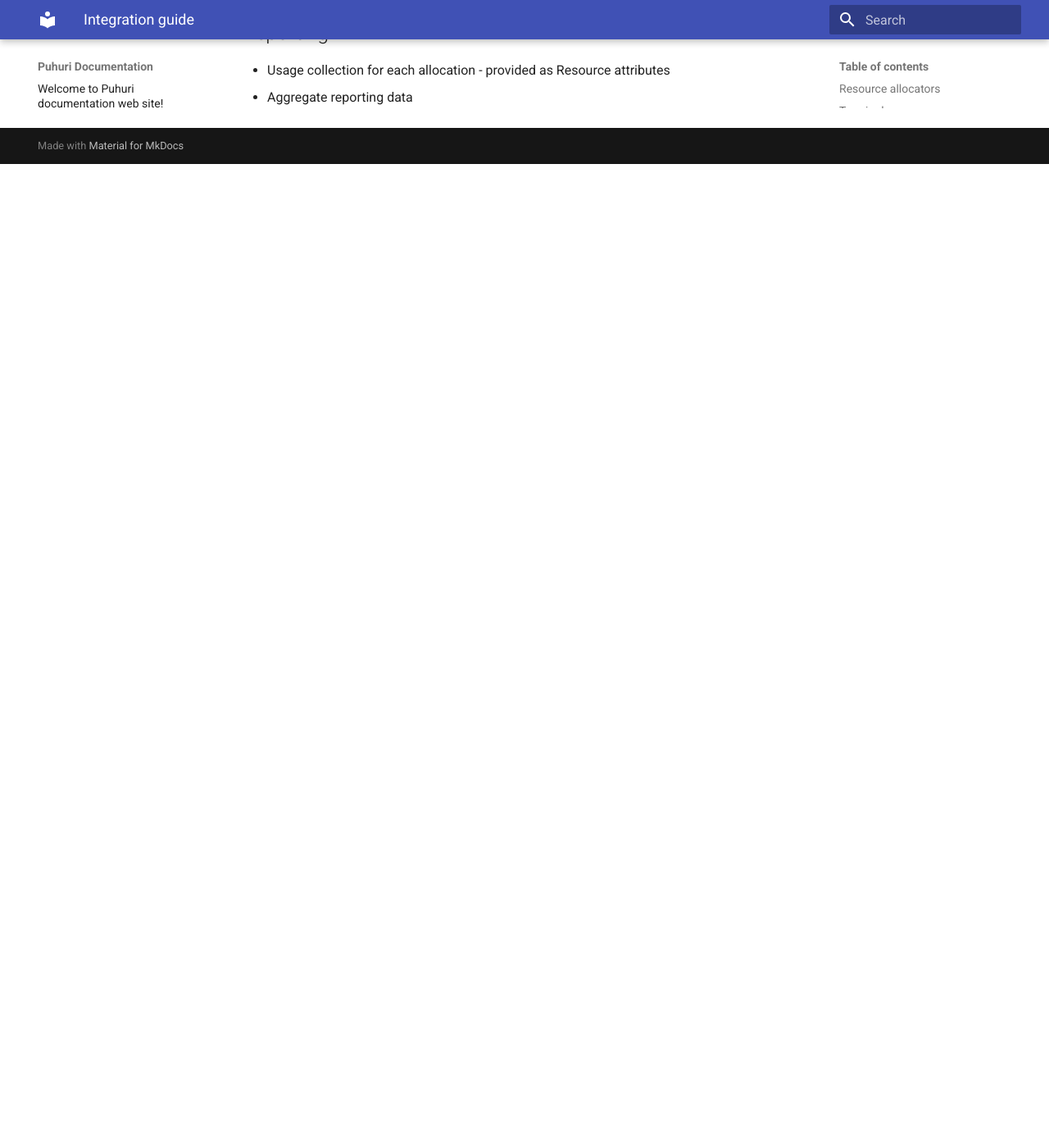
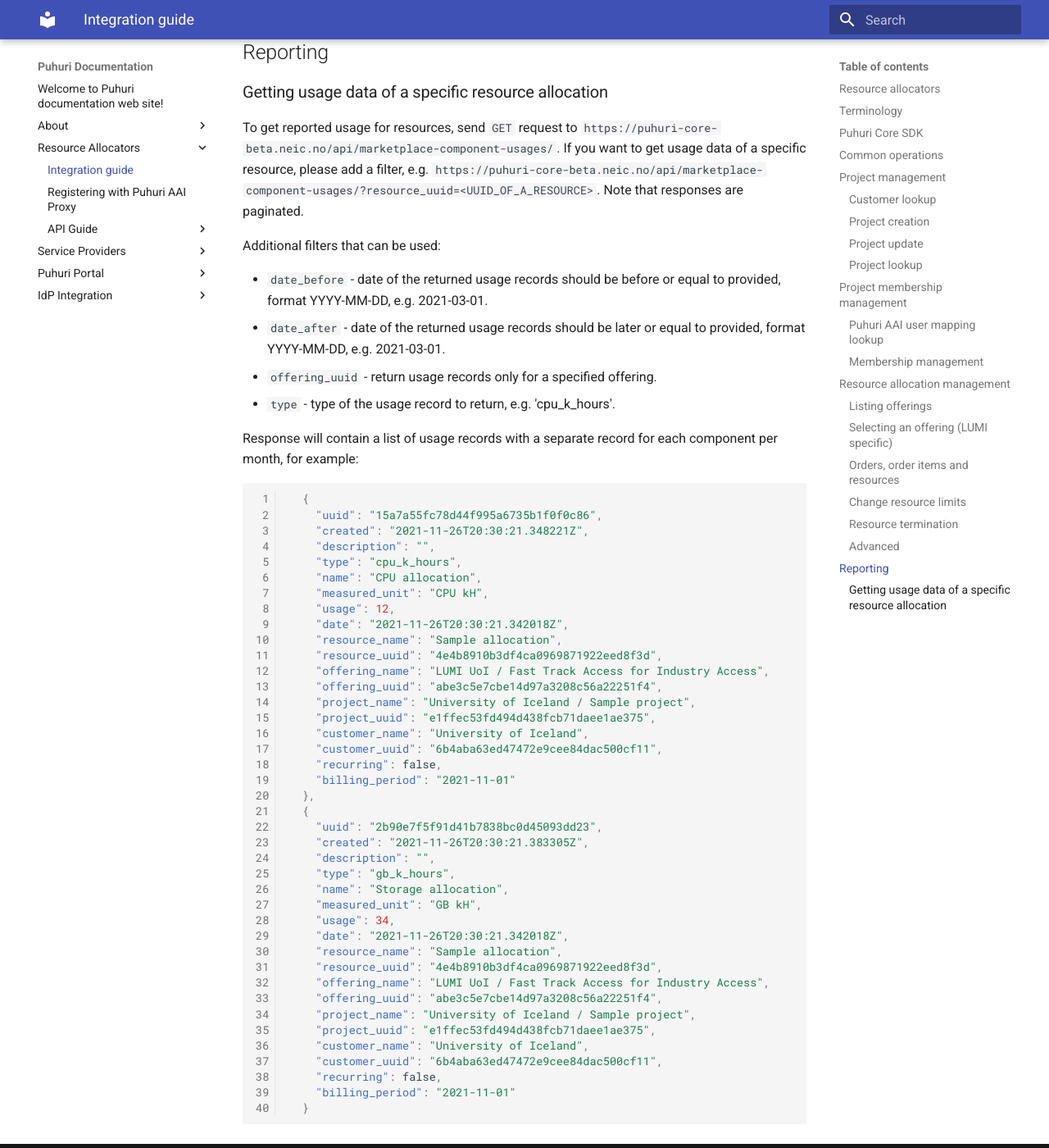
Before and after one commit to neicnordic/puhuri-web, an MkDocs documentation site: the page built from docs/resource-allocators.md, in a window 1280 px wide and 1400 px high, scrolled down 7710 px. Shown: the whole window at 82% size. Built offline with MkDocs 1.6.1 and Material for MkDocs 9.7.7, drawn with Linux system fonts in a browser that asks for light colours; before the commit the page ends 7910 px from its top, so only the background shows below that; some of the changed text lies outside the part shown.

Commit message:
Add guide for getting usage reporting for resources

````diff
--- a/docs/resource-allocators.md
+++ b/docs/resource-allocators.md
@@ -15,13 +15,11 @@ Resource allocator is expected to:
 Puhuri Core is based on [Waldur](https://github.com/waldur/waldur-mastermind/) orchestrator and as such some of the APIs
 use a different naming than agreed in Puhuri. Below is a mapping to reduce confusion.
 
-
 | Puhuri      | API / Waldur    |
 | ----------- | --------------- |
 | Resource    |  Offering       |
 | Resource component | Offering component |
 | Allocation  | Resource        |
-
 
 ## Puhuri Core SDK
 
@@ -30,6 +28,7 @@ If you are integrating a python-based application, you might find useful a [pyth
 ## Common operations
 
 Almost all operations require authentication. Authentication process is a two-step:
+
 1. Generation of authentication token using [Authentication API](API guide/authentication.md).
 2. Passing that token in the Authorization header along with all other REST API calls.
 
@@ -41,6 +40,7 @@ to see how a full traversal can be done.
 ## Project management
 
 ### Customer lookup
+
 Puhuri Core implements a multi-tenant model to allow different organizations to allocate shared resources simultaneously
 and independently from each other. Each such organizaton is a customer of Puhuri Core and is able to create its own
 projects. Project allows us to create new allocations as well as connect users with the project.
@@ -55,8 +55,8 @@ Examples:
 
 - [API call for customer lookup](API guide/project.md#lookup-allocator-customers-available-to-a-user)
 
+### Project creation
 
-### Project creation
 In order to create a new project in an organization, user needs to provide the following fields:
 
 - **`customer`** - URL of the project's organization
@@ -83,6 +83,7 @@ Examples:
 - [API call for project update](API guide/project.md#update-an-existing-project)
 
 ### Project lookup
+
 User can list projects and filter them using the following query parameters:
 
 - `name` - project's name (uses 'contains' logic for lookup)
@@ -151,7 +152,6 @@ Examples:
 - [API call for removing members from a project](API guide/project-permissions.md#removal-of-members-from-a-project)
 - [API call to listing project permissions](API guide/project-permissions.md#project-members-permissions-allocation)
 
-
 ## Resource allocation management
 
 Creating and managing resource allocations in Puhuri Core follows ordering logic.
@@ -185,7 +185,6 @@ API examples:
 
 - [Getting a list of offerings available for allocation](API guide/resource-allocation-management.md#getting-a-list-of-offerings)
 
-
 ### Selecting an offering (LUMI specific)
 
 In case of LUMI allocation, there are several offerings available for each allocator corresponding to the
@@ -206,7 +205,8 @@ Each of the offering will include a single plan.
 
 Full details of the Offering contain expected attributes that should be passed when creating an allocation.
 
-### Orders, order items and resources.
+### Orders, order items and resources
+
 To create a new allocation, an order must be created contain order item with requested attributes: project
 as well as details about the allocations.
 
@@ -249,8 +249,8 @@ Example of the order payload sent with `POST` to ``https://puhuri-core-beta.neic
 }
 ```
 
+### Change resource limits
 
-### Change resource limits
 Send ``POST`` request to ``https://puhuri-core-beta.neic.no/api/marketplace-resources/<UUID_OF_A_RESOURCE>/update_limits/`` providing
 the new values of limits, for example:
 
@@ -281,15 +281,68 @@ Example integrations:
 - [Changing allocated limits in Puhuri Portal](https://github.com/waldur/waldur-mastermind/blob/7b2eba62e1e0dab945845f05030c7935e57f0d9c/src/waldur_mastermind/marketplace_remote/processors.py#L53).
 - [Deletion of a resource allocation in Puhuri Portal](https://github.com/waldur/waldur-mastermind/blob/7b2eba62e1e0dab945845f05030c7935e57f0d9c/src/waldur_mastermind/marketplace_remote/processors.py#L64).
 
+### Advanced
 
-### Advanced
 Information about Puhuri resources in Puhuri Core can change over time, for example, new components could be added.
 Puhuri Portal implements a method for dynamic import and upkeep of that information from Puhuri Core.
 
 As this is a more advanced topic, please check [implementation](https://github.com/waldur/waldur-mastermind/blob/7b2eba62e1e0dab945845f05030c7935e57f0d9c/src/waldur_mastermind/marketplace_remote/views.py#L84).
 If you have questions, we will be happy to help out! Please reach out to support@hpc.ut.ee.
 
+## Reporting
 
-## Reporting
-- Usage collection for each allocation - provided as Resource attributes
-- Aggregate reporting data
+### Getting usage data of a specific resource allocation
+
+To get reported usage for resources, send  ``GET`` request to ``https://puhuri-core-beta.neic.no/api/marketplace-component-usages/``. If you want to get usage data of a specific resource, please add a filter, e.g. ``https://puhuri-core-beta.neic.no/api/marketplace-component-usages/?resource_uuid=<UUID_OF_A_RESOURCE>``. Note that responses are paginated.
+
+Additional filters that can be used:
+
+- `date_before` - date of the returned usage records should be before or equal to provided, format YYYY-MM-DD, e.g. 2021-03-01.
+- `date_after` - date of the returned usage records should be later or equal to provided, format YYYY-MM-DD, e.g. 2021-03-01.
+- `offering_uuid` - return usage records only for a specified offering.
+- `type` - type of the usage record to return, e.g. 'cpu_k_hours'.
+
+Response will contain a list of usage records with a separate record for each component per month, for example:
+
+```json
+  {
+    "uuid": "15a7a55fc78d44f995a6735b1f0f0c86",
+    "created": "2021-11-26T20:30:21.348221Z",
+    "description": "",
+    "type": "cpu_k_hours",
+    "name": "CPU allocation",
+    "measured_unit": "CPU kH",
+    "usage": 12,
+    "date": "2021-11-26T20:30:21.342018Z",
+    "resource_name": "Sample allocation",
+    "resource_uuid": "4e4b8910b3df4ca0969871922eed8f3d",
+    "offering_name": "LUMI UoI / Fast Track Access for Industry Access",
+    "offering_uuid": "abe3c5e7cbe14d97a3208c56a22251f4",
+    "project_name": "University of Iceland / Sample project",
+    "project_uuid": "e1ffec53fd494d438fcb71daee1ae375",
+    "customer_name": "University of Iceland",
+    "customer_uuid": "6b4aba63ed47472e9cee84dac500cf11",
+    "recurring": false,
+    "billing_period": "2021-11-01"
+  },
+  {
+    "uuid": "2b90e7f5f91d41b7838bc0d45093dd23",
+    "created": "2021-11-26T20:30:21.383305Z",
+    "description": "",
+    "type": "gb_k_hours",
+    "name": "Storage allocation",
+    "measured_unit": "GB kH",
+    "usage": 34,
+    "date": "2021-11-26T20:30:21.342018Z",
+    "resource_name": "Sample allocation",
+    "resource_uuid": "4e4b8910b3df4ca0969871922eed8f3d",
+    "offering_name": "LUMI UoI / Fast Track Access for Industry Access",
+    "offering_uuid": "abe3c5e7cbe14d97a3208c56a22251f4",
+    "project_name": "University of Iceland / Sample project",
+    "project_uuid": "e1ffec53fd494d438fcb71daee1ae375",
+    "customer_name": "University of Iceland",
+    "customer_uuid": "6b4aba63ed47472e9cee84dac500cf11",
+    "recurring": false,
+    "billing_period": "2021-11-01"
+  }
+```
````
Also changed, not shown: other parts of docs/resource-allocators.md (+1 -1 lines).
